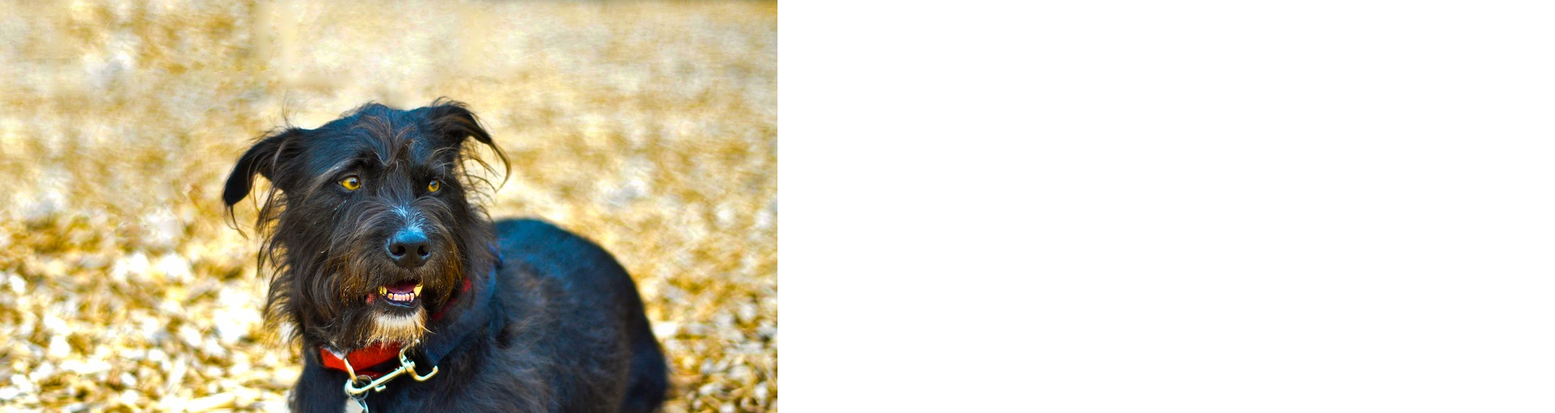
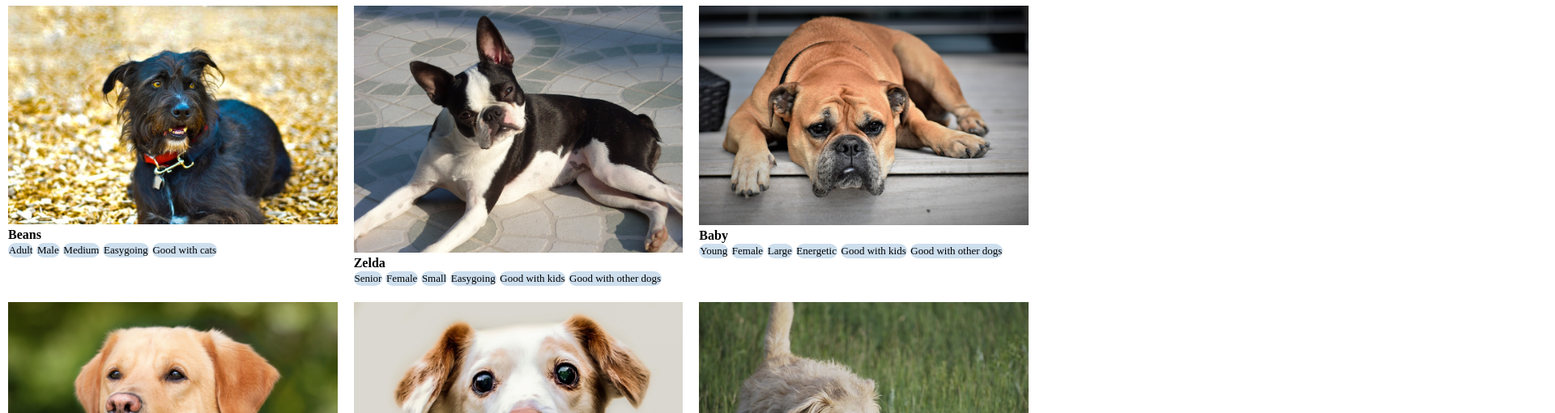
Before and after one commit to momentum-team-5/css-dog-adoption-kimqi1, a plain HTML site: page index.html in a window 1280 px wide. Shown: the part 106-616 px from the top of the page at 81% size, 1920 px wide, since content can reach past the window. Drawn offline with Linux system fonts and the light colour scheme.

Commit message:
style_version_1

```diff
--- a/index.html
+++ b/index.html
@@ -19,7 +19,7 @@
      <div class="flex-container">
         <div class="flex-item">
             <img src="starter_files/images/beans.jpg" alt="beans">
-         <p><b>beans</b></p>
+         <p><b>Beans</b></p>
             <ul>
                 <li>Adult</li>
                 <li>Male</li>
--- a/style.css
+++ b/style.css
@@ -2,11 +2,43 @@
     box-sizing: border-box;
     padding: 0;
     margin: 0;
+}
 
-}
+
+    ul{list-style-type:none;}
+
+
+
+    li{display: inline-block;
+        padding:.8px;
+        border-radius: 20px;
+        background: rgba(131, 172, 211, 0.4);
+        font-size: small;
+    }
+
+
 h1 {
     background-color: rgb(6, 6, 119);
     font-family: "serif";
     color: rgb(255,255,255);
     padding: 10px;
 }
+
+.flex-container{
+    display: flex;
+    flex-direction: row;
+    flex-wrap: wrap;
+    align-items: flex-start;
+
+}
+.flex-item{
+    flex-basis:30%;
+    flex-grow:1;
+    flex-shrink:1;
+    margin: 10px;
+
+}
+img {
+    max-width: 100%;
+    height: auto;
+}
```
